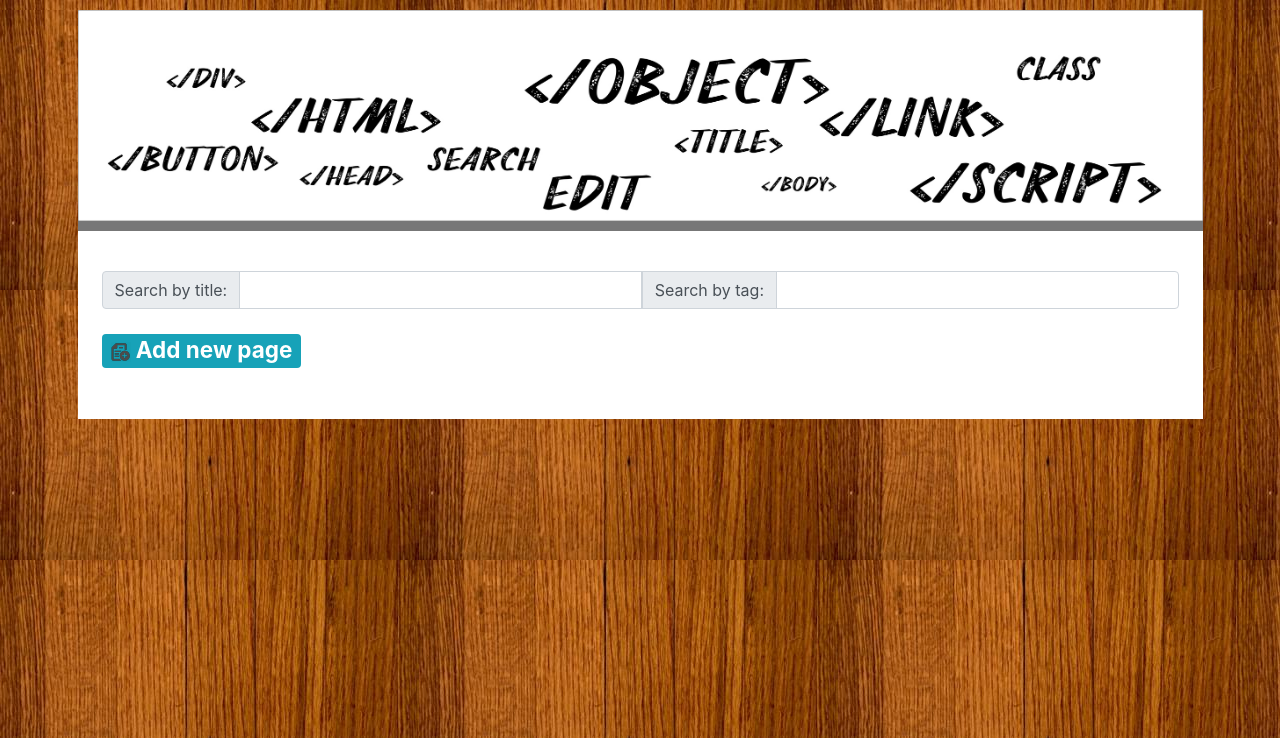
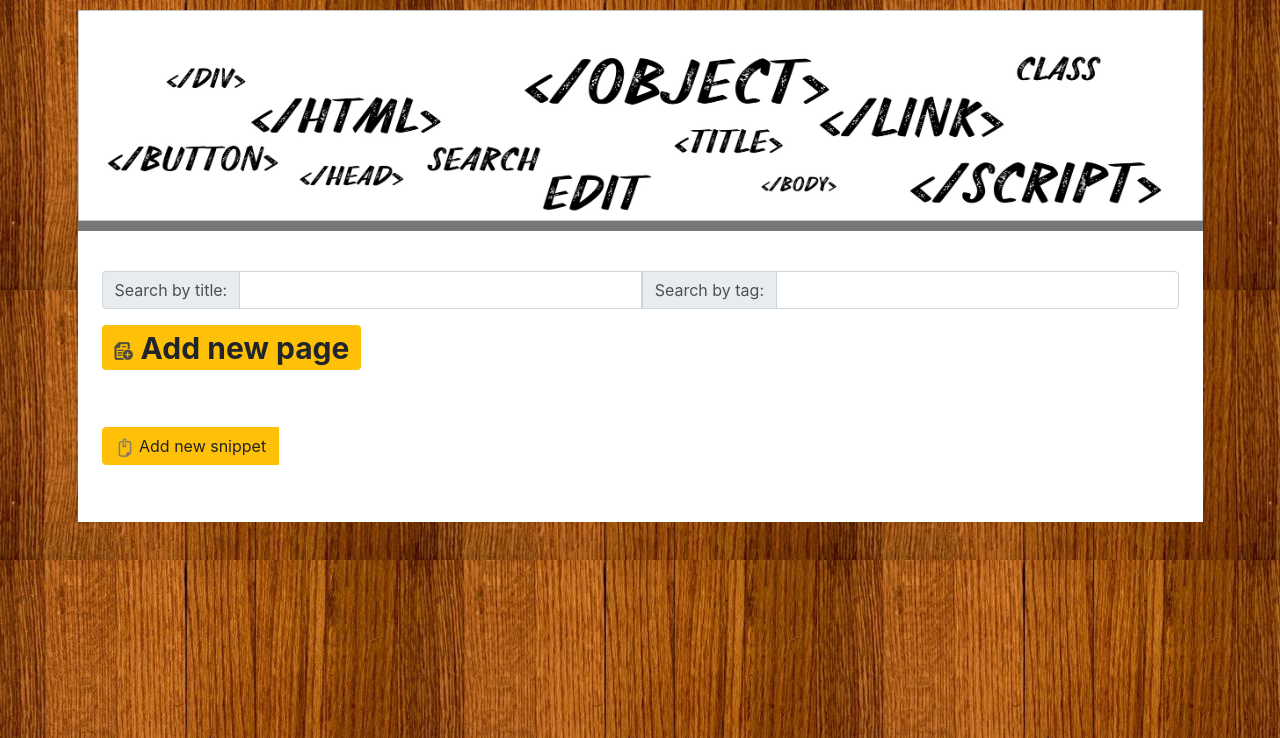
Before and after one commit to ssaprank/personal_wiki, a Django app: page / in a window 1280 px wide. Shown: the top 738 px of the page. Run offline with Django 3.2, Linux system fonts and the light colour scheme; data that the repository does not hold is empty; some libraries are stand-ins or nearby versions.

Commit message:
HTML Snippets available for insertion into pages

```diff
--- a/page/static/page/css/custom.css
+++ b/page/static/page/css/custom.css
@@ -39,7 +39,7 @@ a.backspace_link {
 	text-decoration: underline;
 }
 
-#add_new_page_button {
+#add_new_page_button, #add_new_snippet_button {
 	font-size: 30px;
 }
 
--- a/page/static/page/custom_js/create_page_script.js
+++ b/page/static/page/custom_js/create_page_script.js
@@ -201,6 +201,20 @@ $( document ).ready(function() {
         }
     });
 
+    $("#snippets_select").change(function() {
+        snippet_id = $(this).val();
+
+        $.get({
+            url: API_ENDPOINT + "get_snippet_html",
+            data: { 'snippet_id' : snippet_id },
+            success: function(data) {
+                insertHtmlSnippet(data);
+            }
+        });
+
+        $(this).val('0');
+    });
+
   /* Handling the image uploading */
     $(".js-upload-photos").click(function () {
        $("#fileupload").click();
@@ -218,6 +232,23 @@ $( document ).ready(function() {
             }
         }
     });
+
+    function insertHtmlSnippet(html)
+    {
+        let value = textarea.val();
+
+        let caretPosition = textarea.prop("selectionStart");
+        let textBefore = value.substring(0,  caretPosition );
+        let textAfter  = value.substring(caretPosition, value.length);
+
+        textarea.focus();
+        textarea.val(textBefore + html)
+
+        let newCaretPosition = caretPosition + html.length;
+
+        textarea.prop("selectionStart", newCaretPosition);
+        textarea.prop("selectionEnd", newCaretPosition);
+    }
 
     function insertTag(tag)
     {
@@ -238,10 +269,6 @@ $( document ).ready(function() {
             newCaretPosition = caretPosition + tag.length + 2;
         }
 
-
-        console.log(caretPosition)
-
-        textarea.val(textBefore);
         textarea.focus();
         textarea.val(newValue)
 
@@ -336,6 +363,4 @@ $( document ).ready(function() {
             }
         });
     }
-
-
 });
--- a/page/static/page/custom_js/index_page.js
+++ b/page/static/page/custom_js/index_page.js
@@ -58,4 +58,32 @@ $( document ).ready(function() {
 		}});
 	});
 
+	$("#modal_submit_snippet_deletion").click(function(e) {
+		let selected_snippet_id = $("#snippets_select").children("option:selected").val()
+		let url = '/delete_snippet';
+
+		$.get({url: url, data: { 'snippet_id' : selected_snippet_id }, success: function(data) {
+			window.location.href = url;
+		}});
+	});
+
+	$("#add_snippet_button").click(function(e) {
+		let url = 'api/get_snippet_form';
+
+		$.get({url: url, success: function(data) {
+			$('#snippet_creation_modal_body').html(data)
+			$("#snippet_creation_modal").modal("show");
+		}});
+	});
+
+	$("#edit_snippet").click(function(e) {
+		let selected_snippet_id = $("#snippets_select").children("option:selected").val()
+
+		let url = 'api/get_snippet_form';
+		$.post({url: url, data: {'snippet_id' : selected_snippet_id}, success: function(data) {
+			$('#snippet_creation_modal_body').html(data)
+			$("#snippet_creation_modal").modal("show");
+		}});
+	});
+
 });
--- a/page/templates/page/base.html
+++ b/page/templates/page/base.html
@@ -1,4 +1,5 @@
 {% load staticfiles %}
+
 <!DOCTYPE html>
 <html>
 	<head>
@@ -29,7 +30,9 @@
 					{% block content %}
 					{% endblock %}
 
+					{% include "./modals/snippet_creation_modal.html" %}
 					{% include "./modals/page_deletion_modal_prompt.html" %}
+					{% include "./modals/snippet_deletion_modal_prompt.html" %}
 				</div>
 			</div>
 		</div>
--- a/page/templates/page/home.html
+++ b/page/templates/page/home.html
@@ -19,13 +19,16 @@
 </div>
 
 <div class="row mt-lg-3 row-eq-height">
-	<div class="col-sm mb-2" id="add_new_page_button">
-		<a href="{% url 'page:create' %}" class="badge badge-info">
+	<div class="col-sm mb-2">
+		<a href="{% url 'page:create' %}" id="add_new_page_button" class="badge badge-warning">
 			<img src="{% static 'page/images/add_page.png' %}" />
 			Add new page
 		</a>
 	</div>
-	<div class="col-sm-5 mb-3 input-group">
+</div>
+
+<div class="row mt-lg-3">
+		<div class="col-sm-5 mb-3 input-group">
 		{% if wip_pages.count > 0 %}
 		<div class="input-group-prepend">
 			<button class="btn btn-info input-group-text" id="goon_wip_article">Continue writing</button>
@@ -42,6 +45,30 @@
 	</div>
 </div>
 
+<div class="row mt-lg-3 row-eq-height">
+	<div class="col-sm-8 mb-3 input-group">
+		<div class="input-group-prepend">
+			<button class="btn btn-warning" id="add_snippet_button">
+				<img src="{% static 'page/images/add_snippet.png' %}" />
+				Add new snippet
+			</button>
+		</div>
+		{% if snippets.count > 0 %}
+		<select class="custom-select" id="snippets_select">
+			{% for snippet in snippets %}
+				<option value="{{snippet.id}}">{{snippet.title}}</option>
+			{% endfor%}
+		</select>
+		<div class="input-group-append">
+			<button class="btn btn-info input-group-text" id="edit_snippet">Edit snippet</button>
+		</div>
+		<div class="input-group-append">
+			<button class="btn btn-danger input-group-text" data-toggle="modal" data-target="#snippet_deletion_modal_prompt">Discard snippet</button>
+		</div>
+		{% endif %}
+	</div>
+</div>
+
 <div class="row mt-lg-3">
 	<div class="col-sm">
 		{% if pages is not None %}
--- /dev/null
+++ b/page/templates/page/modals/deletion_modal_prompt.html
@@ -0,0 +1,18 @@
+{% load wiki_templates_extras %}
+
+<div id="{{ type }}_deletion_modal_prompt" class="modal bg-dark" role="dialog">
+  <div class="modal-dialog">
+
+    <div class="modal-content">
+      <div class="modal-header">
+        <p>Are you sure you want to delete the {{ type|replace_if_empty:"element" }} for ever?</p>
+        <button type="button" class="close" data-dismiss="modal">&times;</button>
+      </div>
+      <div class="modal-body">
+        <button type="button" class="btn btn-danger" id="modal_submit_{{ type }}_deletion">Yes</button>
+        <button type="button" class="btn btn-default" data-dismiss="modal">No</button>
+      </div>
+    </div>
+
+  </div>
+</div>
--- a/page/templates/page/modals/page_deletion_modal_prompt.html
+++ b/page/templates/page/modals/page_deletion_modal_prompt.html
@@ -1,16 +1 @@
-<div id="page_deletion_modal_prompt" class="modal bg-dark" role="dialog">
-  <div class="modal-dialog">
-
-    <div class="modal-content">
-      <div class="modal-header">
-        <p>Are you sure you want to delete the page for ever?</p>
-        <button type="button" class="close" data-dismiss="modal">&times;</button>
-      </div>
-      <div class="modal-body">
-        <button type="button" class="btn btn-danger" id="modal_submit_page_deletion">Yes</button>
-        <button type="button" class="btn btn-default" data-dismiss="modal">No</button>
-      </div>
-    </div>
-
-  </div>
-</div>
+{% include "./deletion_modal_prompt.html" with type="page" %}
--- /dev/null
+++ b/page/templates/page/modals/snippet_creation_modal.html
@@ -0,0 +1,17 @@
+<div id="snippet_creation_modal" class="modal bg-dark" role="dialog">
+  <div class="modal-dialog">
+
+    <div class="modal-content">
+
+      <div class="modal-header pt-reduced pb-reduced">
+        <p>Write your HTML snippet.</p>
+        <button type="button" class="close" data-dismiss="modal">&times;</button>
+      </div>
+
+      <div class="modal-body" id="snippet_creation_modal_body">
+      </div>
+
+    </div>
+
+  </div>
+</div>
--- /dev/null
+++ b/page/templates/page/modals/snippet_deletion_modal_prompt.html
@@ -0,0 +1 @@
+{% include "./deletion_modal_prompt.html" with type="snippet" %}
--- a/page/templatetags/wiki_templates_extras.py
+++ b/page/templatetags/wiki_templates_extras.py
@@ -5,3 +5,7 @@ register = template.Library()
 @register.filter(name='tags_to_string')
 def tags_to_string(tag_query_set):
 	return ", ".join([str(x) for x in tag_query_set.all().values_list('name', flat=True)])
+
+@register.filter(name='replace_if_empty')
+def replace_if_empty(value, replacement):
+	return value if (value is not None and value != "") else replacement
--- a/page/urls.py
+++ b/page/urls.py
@@ -10,7 +10,12 @@ urlpatterns = [ #pylint: disable=invalid-name
     path('<int:page_id>/edit', views.edit_page, name='edit'),
     path('<int:page_id>/', views.show_page, name='show'),
     path('create', views.create_page, name='create'),
+    path('create_snippet', views.create_snippet, name='create_snippet'),
+    path('<int:snippet_id>/edit_snippet', views.edit_snippet, name='edit_snippet'),
     path('<int:page_id>/delete', views.delete_page, name='delete'),
+    path('delete_snippet', views.delete_snippet, name='delete_snippet'),
+    re_path(r'^api/get_snippet_form', views.get_snippet_form, name='get_snippet_form'),
+    re_path(r'^api/get_snippet_html', views.get_snippet_html, name='get_snippet_html'),
     re_path(r'^api/get_page_tags/', views.get_page_tags, name='get_page_tags'),
     re_path(r'^api/get_search_pages/', views.show_search_list, name='show_search_list'),
     re_path(r'^api/upload_image/', views.upload_image, name='upload_image'),
--- a/page/views.py
+++ b/page/views.py
@@ -10,7 +10,7 @@ from django.shortcuts import get_object_or_404
 from django.utils import timezone
 from django.conf import settings
 
-from .models import Article, ArticleForm, Image, ImageForm, Tag
+from .models import Article, ArticleForm, Snippet, SnippetForm, Image, ImageForm, Tag
 from .helpers import WikiStringHelper, KanaHelper
 
 HTML_TAG_ROW = ['a', 'b', 'i', 'ul', 'li', 'p', 'pre', 'code']
@@ -24,6 +24,7 @@ def index(request):
 
 	pages = Article.objects.filter(work_in_progress=False).order_by('-last_modified')[:20]
 	wip_pages = Article.objects.filter(work_in_progress=True)
+	snippets = Snippet.objects.filter(is_default=False)
 
 	for page in pages:
 		page.short_description = WikiStringHelper.get_article_short_description(
@@ -32,6 +33,7 @@ def index(request):
 			)
 
 	render_params = {"pages" : pages, 'wip_pages' : wip_pages}
+	render_params["snippets"] = snippets
 	return render(request, template_name, render_params)
 
 def show_search_list(request):
@@ -75,6 +77,8 @@ def edit_page(request, page_id):
 	render_params = {"html_tag_list" : HTML_TAG_LIST, "html_tag_row" : HTML_TAG_ROW}
 	render_params['images'] = Image.objects.all()
 	render_params['base_dir'] = settings.BASE_DIR
+	render_params['snippets'] = Snippet.objects.filter(is_default=False)
+
 	if request.method == 'POST':
 		page_form = ArticleForm(request.POST, instance=page_object)
 		hidden_tags_input = request.POST.get('hidden_page_tags_input', '')
@@ -132,6 +136,8 @@ def create_page(request):
 	render_params = {"html_tag_list" : HTML_TAG_LIST, "html_tag_row" : HTML_TAG_ROW}
 	render_params['images'] = Image.objects.all()
 	render_params['base_dir'] = settings.BASE_DIR
+	render_params['snippets'] = Snippet.objects.filter(is_default=False)
+
 	if request.method == 'POST':
 		page_form = ArticleForm(request.POST)
 
@@ -197,6 +203,77 @@ def delete_page(request, page_id): # pylint: disable=unused-argument
 
 	return redirect('page:index')
 
+
+def get_snippet_form(request):
+	"""Returns a  SnippetForm instance that is later used for creation or editing snippet"""
+	if not request.is_ajax():
+		return redirect('page:index')
+
+	snippet_id = request.POST.get('snippet_id', '')
+	template_name = 'page/modals/snippet_creation_modal_body.html'
+
+	if not snippet_id:
+		return render(request, template_name, {'snippet_form' : SnippetForm()})
+
+	snippet_object = get_object_or_404(Snippet, id=int(snippet_id))
+	snippet_form = SnippetForm(instance=snippet_object)
+	return render(request, template_name, {'snippet_form' : snippet_form})
+
+def get_snippet_html(request):
+	if not request.is_ajax():
+		return HttpResponse('')
+
+	snippet_id = request.GET.get('snippet_id', '')
+
+	if not snippet_id:
+		return HttpResponse('')
+
+	html = Snippet.objects.filter(id=int(snippet_id)).first().html
+	return HttpResponse(html)
+
+def create_snippet(request):
+	if not request.method == 'POST':
+		return redirect('page:index')
+
+	snippet_form = SnippetForm(request.POST)
+
+	if not snippet_form.is_valid():
+		return redirect('page:index')
+
+	snippet_form.save()
+
+	return redirect('page:index')
+
+def edit_snippet(request, snippet_id):
+	if not request.method == 'POST':
+		return redirect('page:index')
+
+	snippet_object = get_object_or_404(Snippet, id=snippet_id)
+	snippet_form = SnippetForm(request.POST, instance=snippet_object)
+
+	if not snippet_form.is_valid():
+		return redirect('page:index')
+
+	snippet_form.save()
+
+	return redirect('page:index')
+
+def delete_snippet(request):
+	if not request.is_ajax():
+		return redirect('page:index')
+
+	snippet_id = request.GET.get('snippet_id', '')
+
+	if not snippet_id:
+		return redirect('page:index')
+
+	if Snippet.objects.filter(id=snippet_id).count() <= 0:
+		return redirect('page:index')
+
+	Snippet.objects.filter(id=snippet_id).delete()
+	return redirect('page:index')
+
+
 def get_page_tags(request):
 	"""
 	Returns ajax response containing tags
```
Also changed, not shown: page/models.py (+23 -0 lines), page/templates/page/edit_create_page.html (+9 -0 lines), page/templates/page/modals/snippet_creation_modal_body.html (added, +30 -0 lines), page/migrations/0009_snippet.py (added), page/migrations/0010_snippet_is_default.py (added), page/static/page/images/add_snippet.png (added).
